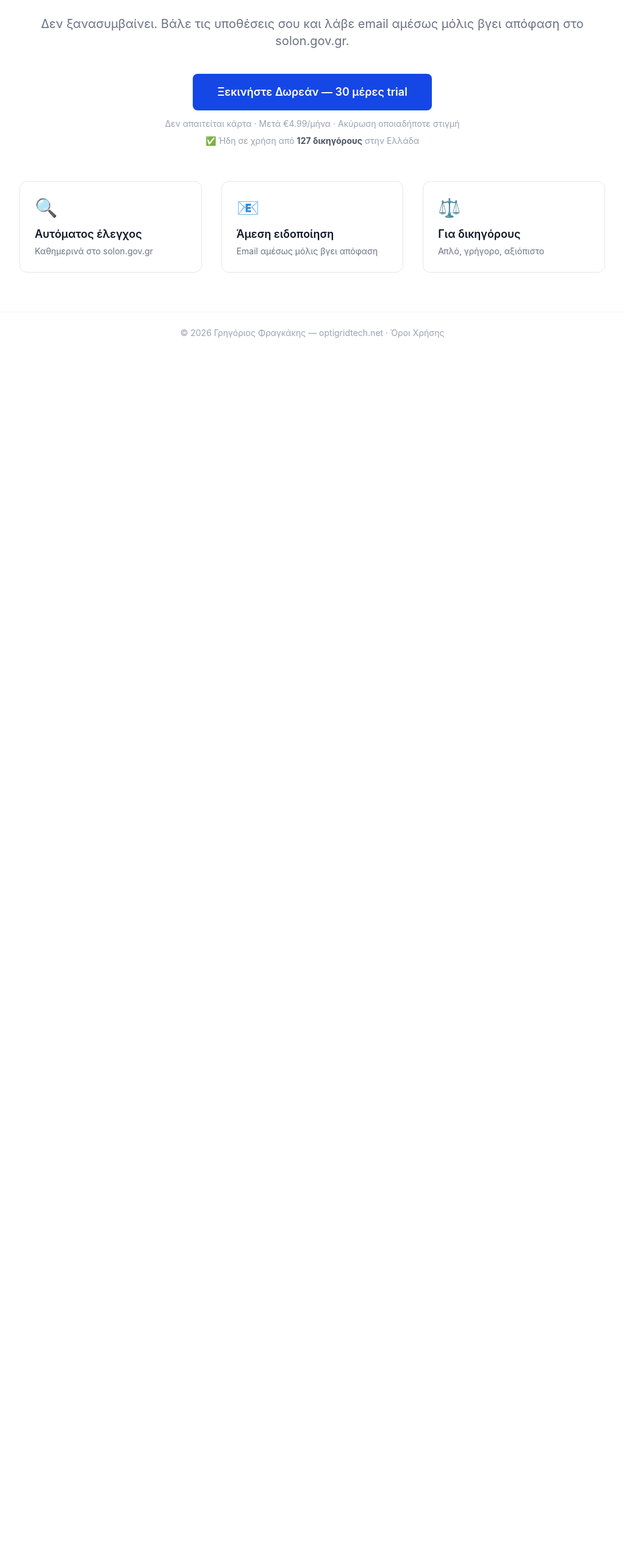
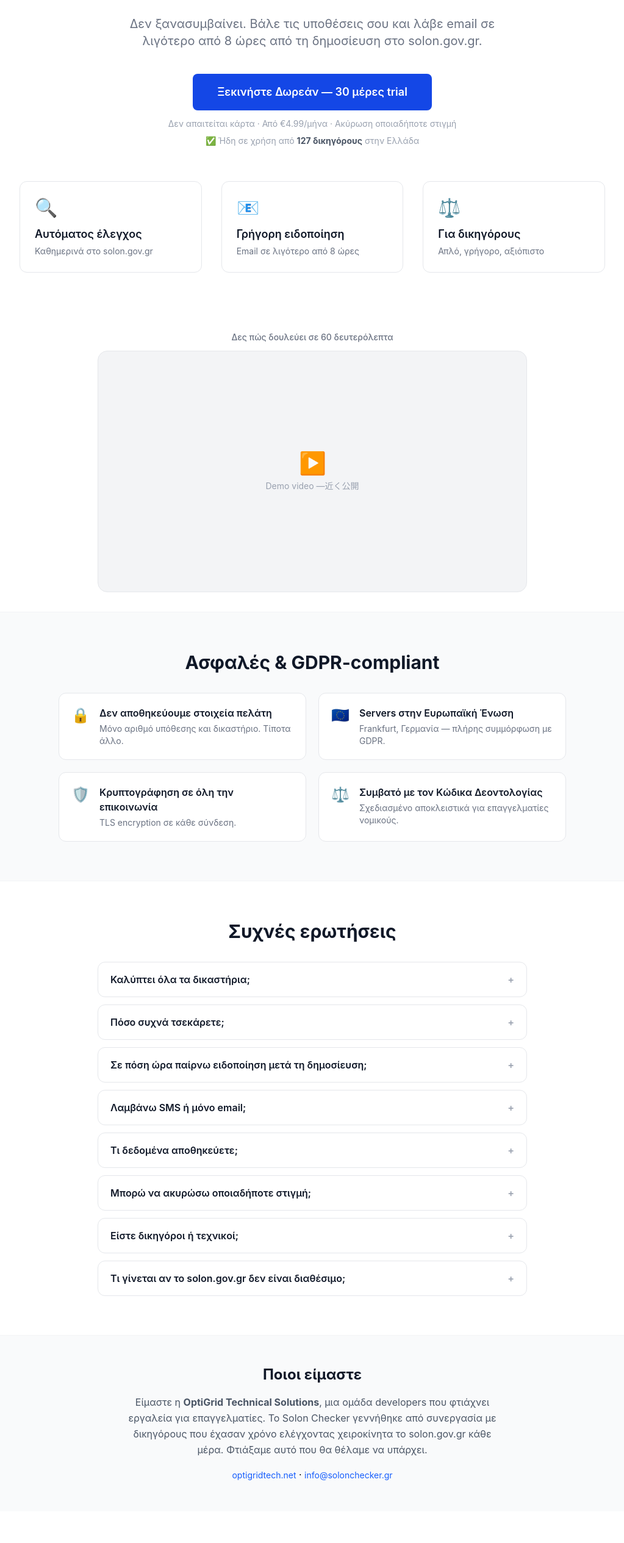
Before and after one commit to Grifrag/Lawyer, a React (Vite) app in the folder frontend/: page / in a window 1280 px wide. Shown: the part 254-2784 px from the top of the page at 61% size, without its empty margins (128-1151 px from the left). Before the commit the page ends 834 px from the top, so only its background shows below. Built offline with nearby package versions, Linux system fonts and the light colour scheme.

Commit message:
Expand landing page: FAQ, GDPR section, about, demo placeholder, fix copy

```diff
--- a/frontend/src/pages/Landing.jsx
+++ b/frontend/src/pages/Landing.jsx
@@ -1,4 +1,65 @@
+import { useState } from 'react'
 import { Link } from 'react-router-dom'
+
+function FAQ() {
+  const [open, setOpen] = useState(null)
+  const items = [
+    {
+      q: 'Καλύπτει όλα τα δικαστήρια;',
+      a: 'Καλύπτουμε όλα όσα δημοσιεύονται στο solon.gov.gr — Άρειος Πάγος, Πρωτοδικεία, Εφετεία, Συμβούλιο της Επικρατείας, Ελεγκτικό Συνέδριο.'
+    },
+    {
+      q: 'Πόσο συχνά τσεκάρετε;',
+      a: '3 φορές την ημέρα (πρωί, μεσημέρι, απόγευμα). Στόχος μας είναι να μειώσουμε τον χρόνο ειδοποίησης ακόμα περισσότερο.'
+    },
+    {
+      q: 'Σε πόση ώρα παίρνω ειδοποίηση μετά τη δημοσίευση;',
+      a: 'Το αργότερο σε 8 ώρες από την ανάρτηση στο solon.gov.gr. Στις περισσότερες περιπτώσεις πολύ νωρίτερα.'
+    },
+    {
+      q: 'Λαμβάνω SMS ή μόνο email;',
+      a: 'Προς το παρόν email. Είναι αξιόπιστο, δωρεάν και δεν χρειάζεται καμία επιπλέον ρύθμιση.'
+    },
+    {
+      q: 'Τι δεδομένα αποθηκεύετε;',
+      a: 'Μόνο αριθμό υπόθεσης, δικαστήριο και έτος. Κανένα στοιχείο πελάτη, καμία νομική πληροφορία. Servers στη Γερμανία (EU).'
+    },
+    {
+      q: 'Μπορώ να ακυρώσω οποιαδήποτε στιγμή;',
+      a: 'Ναι, με 1 click από το dashboard. Χωρίς δέσμευση, χωρίς κρυφές χρεώσεις.'
+    },
+    {
+      q: 'Είστε δικηγόροι ή τεχνικοί;',
+      a: 'Είμαστε developers που συνεργαζόμαστε με δικηγόρους για να φτιάχνουμε εργαλεία που γλιτώνουν χρόνο. Δεν παρέχουμε νομικές συμβουλές.'
+    },
+    {
+      q: 'Τι γίνεται αν το solon.gov.gr δεν είναι διαθέσιμο;',
+      a: 'Ο έλεγχος επαναλαμβάνεται αυτόματα. Αν υπάρξει επαναλαμβανόμενο πρόβλημα, σε ειδοποιούμε με email.'
+    },
+  ]
+
+  return (
+    <div className="w-full max-w-3xl mx-auto px-6 md:px-8 py-12 md:py-16">
+      <h2 className="text-2xl md:text-3xl font-bold text-gray-900 mb-8 text-center">Συχνές ερωτήσεις</h2>
+      <div className="space-y-3">
+        {items.map((item, i) => (
+          <div key={i} className="border border-gray-200 rounded-xl overflow-hidden">
+            <button
+              className="w-full text-left px-5 py-4 font-semibold text-gray-900 flex justify-between items-center hover:bg-gray-50"
+              onClick={() => setOpen(open === i ? null : i)}
+            >
+              {item.q}
+              <span className="text-gray-400 ml-4">{open === i ? '−' : '+'}</span>
+            </button>
+            {open === i && (
+              <div className="px-5 pb-4 text-gray-600 text-sm leading-relaxed">{item.a}</div>
+            )}
+          </div>
+        ))}
+      </div>
+    </div>
+  )
+}
 
 export default function Landing() {
   return (
@@ -13,27 +74,27 @@
       </nav>
 
       {/* Hero */}
-      <main className="flex-1 w-full max-w-5xl mx-auto px-6 md:px-8 py-10 md:py-16 text-center flex flex-col justify-center">
+      <main className="w-full max-w-5xl mx-auto px-6 md:px-8 py-10 md:py-16 text-center flex flex-col items-center">
         <h1 className="text-3xl md:text-5xl font-bold text-gray-900 mb-4 md:mb-6 leading-tight">
           Έμαθες για την απόφαση<br className="hidden md:block" /> 3 μέρες μετά;
         </h1>
-        <p className="text-gray-500 text-lg md:text-xl mb-8 md:mb-10">
-          Δεν ξανασυμβαίνει. Βάλε τις υποθέσεις σου και λάβε email αμέσως μόλις βγει απόφαση στο solon.gov.gr.
+        <p className="text-gray-500 text-lg md:text-xl mb-8 md:mb-10 max-w-2xl">
+          Δεν ξανασυμβαίνει. Βάλε τις υποθέσεις σου και λάβε email σε λιγότερο από 8 ώρες από τη δημοσίευση στο solon.gov.gr.
         </p>
         <Link
           to="/register"
-          className="self-center bg-blue-700 text-white px-10 py-4 rounded-lg text-lg font-semibold hover:bg-blue-800"
+          className="bg-blue-700 text-white px-10 py-4 rounded-lg text-lg font-semibold hover:bg-blue-800"
         >
           Ξεκινήστε Δωρεάν — 30 μέρες trial
         </Link>
-        <p className="text-gray-400 text-sm mt-3">Δεν απαιτείται κάρτα · Μετά €4.99/μήνα · Ακύρωση οποιαδήποτε στιγμή</p>
+        <p className="text-gray-400 text-sm mt-3">Δεν απαιτείται κάρτα · Από €4.99/μήνα · Ακύρωση οποιαδήποτε στιγμή</p>
         <p className="text-gray-400 text-sm mt-2">✅ Ήδη σε χρήση από <strong className="text-gray-600">127 δικηγόρους</strong> στην Ελλάδα</p>
 
         {/* Features */}
-        <div className="grid grid-cols-1 md:grid-cols-3 gap-4 md:gap-8 mt-10 md:mt-14 text-left">
+        <div className="grid grid-cols-1 md:grid-cols-3 gap-4 md:gap-8 mt-10 md:mt-14 text-left w-full">
           {[
             ['🔍', 'Αυτόματος έλεγχος', 'Καθημερινά στο solon.gov.gr'],
-            ['📧', 'Άμεση ειδοποίηση', 'Email αμέσως μόλις βγει απόφαση'],
+            ['📧', 'Γρήγορη ειδοποίηση', 'Email σε λιγότερο από 8 ώρες'],
             ['⚖️', 'Για δικηγόρους', 'Απλό, γρήγορο, αξιόπιστο'],
           ].map(([icon, title, desc]) => (
             <div key={title} className="p-5 md:p-6 border border-gray-200 rounded-xl hover:shadow-md transition-shadow">
@@ -45,6 +106,75 @@
         </div>
       </main>
 
+      {/* Demo video placeholder */}
+      <div className="w-full max-w-3xl mx-auto px-6 md:px-8 py-8">
+        <p className="text-center text-gray-500 text-sm mb-3 font-medium">Δες πώς δουλεύει σε 60 δευτερόλεπτα</p>
+        {/* TODO: προσθήκη Loom embed */}
+        <div className="w-full aspect-video bg-gray-100 rounded-2xl flex items-center justify-center border border-gray-200">
+          <div className="text-center">
+            <p className="text-4xl mb-2">▶️</p>
+            <p className="text-gray-400 text-sm">Demo video —近く公開</p>
+          </div>
+        </div>
+      </div>
+
+      {/* GDPR / Security */}
+      <div className="w-full bg-gray-50 border-y border-gray-100 py-12 md:py-16">
+        <div className="max-w-4xl mx-auto px-6 md:px-8">
+          <h2 className="text-2xl md:text-3xl font-bold text-gray-900 mb-8 text-center">Ασφαλές & GDPR-compliant</h2>
+          <div className="grid grid-cols-1 md:grid-cols-2 gap-5">
+            {[
+              ['🔒', 'Δεν αποθηκεύουμε στοιχεία πελάτη', 'Μόνο αριθμό υπόθεσης και δικαστήριο. Τίποτα άλλο.'],
+              ['🇪🇺', 'Servers στην Ευρωπαϊκή Ένωση', 'Frankfurt, Γερμανία — πλήρης συμμόρφωση με GDPR.'],
+              ['🛡️', 'Κρυπτογράφηση σε όλη την επικοινωνία', 'TLS encryption σε κάθε σύνδεση.'],
+              ['⚖️', 'Συμβατό με τον Κώδικα Δεοντολογίας', 'Σχεδιασμένο αποκλειστικά για επαγγελματίες νομικούς.'],
+            ].map(([icon, title, desc]) => (
+              <div key={title} className="flex gap-4 p-5 bg-white rounded-xl border border-gray-200">
+                <span className="text-2xl">{icon}</span>
+                <div>
+                  <p className="font-semibold text-gray-900 mb-1">{title}</p>
+                  <p className="text-gray-500 text-sm">{desc}</p>
+                </div>
+              </div>
+            ))}
+          </div>
+        </div>
+      </div>
+
+      {/* FAQ */}
+      <FAQ />
+
+      {/* Who we are */}
+      <div className="w-full bg-gray-50 border-t border-gray-100 py-12">
+        <div className="max-w-2xl mx-auto px-6 md:px-8 text-center">
+          <h2 className="text-2xl font-bold text-gray-900 mb-4">Ποιοι είμαστε</h2>
+          {/* TODO: συμπλήρωσε με πραγματικό bio */}
+          <p className="text-gray-600 leading-relaxed">
+            Είμαστε η <strong>OptiGrid Technical Solutions</strong>, μια ομάδα developers
+            που φτιάχνει εργαλεία για επαγγελματίες. Το Solon Checker γεννήθηκε από
+            συνεργασία με δικηγόρους που έχασαν χρόνο ελέγχοντας χειροκίνητα το solon.gov.gr
+            κάθε μέρα. Φτιάξαμε αυτό που θα θέλαμε να υπάρχει.
+          </p>
+          <p className="mt-4">
+            <a href="https://optigridtech.net" target="_blank" rel="noreferrer" className="text-blue-600 text-sm hover:underline">optigridtech.net</a>
+            {' · '}
+            <a href="mailto:info@solonchecker.gr" className="text-blue-600 text-sm hover:underline">info@solonchecker.gr</a>
+          </p>
+        </div>
+      </div>
+
+      {/* Secondary CTA */}
+      <div className="w-full max-w-xl mx-auto px-6 md:px-8 py-12 text-center">
+        <h3 className="text-xl font-bold text-gray-900 mb-2">Δεν είσαι έτοιμος ακόμα;</h3>
+        <p className="text-gray-500 text-sm mb-5">Ξεκίνα το δωρεάν trial — δεν χρειάζεται κάρτα. Ακυρώνεις όποτε θέλεις.</p>
+        <Link
+          to="/register"
+          className="inline-block border-2 border-blue-700 text-blue-700 px-8 py-3 rounded-lg font-semibold hover:bg-blue-50"
+        >
+          Δοκίμασε δωρεάν 30 μέρες
+        </Link>
+      </div>
+
       {/* Footer */}
       <footer className="w-full text-center py-6 text-gray-400 text-sm border-t border-gray-100">
         © 2026 Γρηγόριος Φραγκάκης — <a href="https://optigridtech.net" target="_blank" rel="noreferrer" className="hover:text-gray-600">optigridtech.net</a>
```
